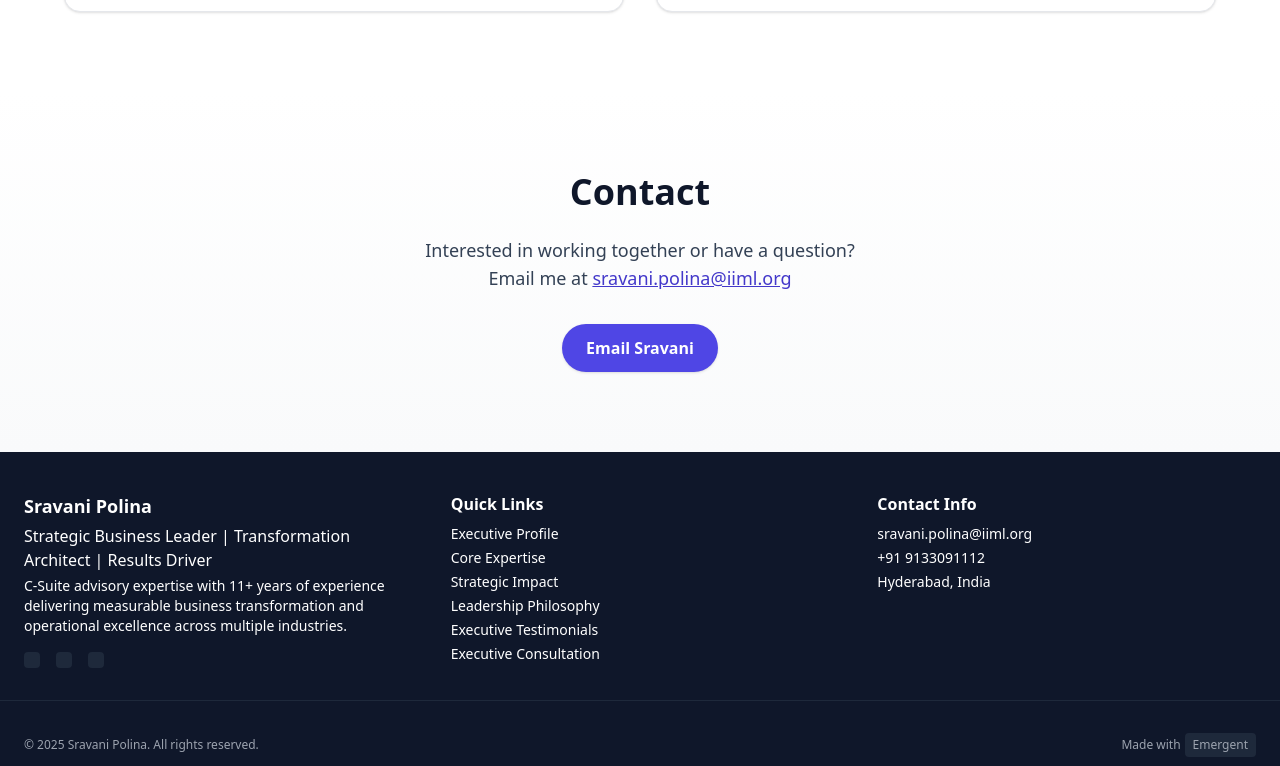
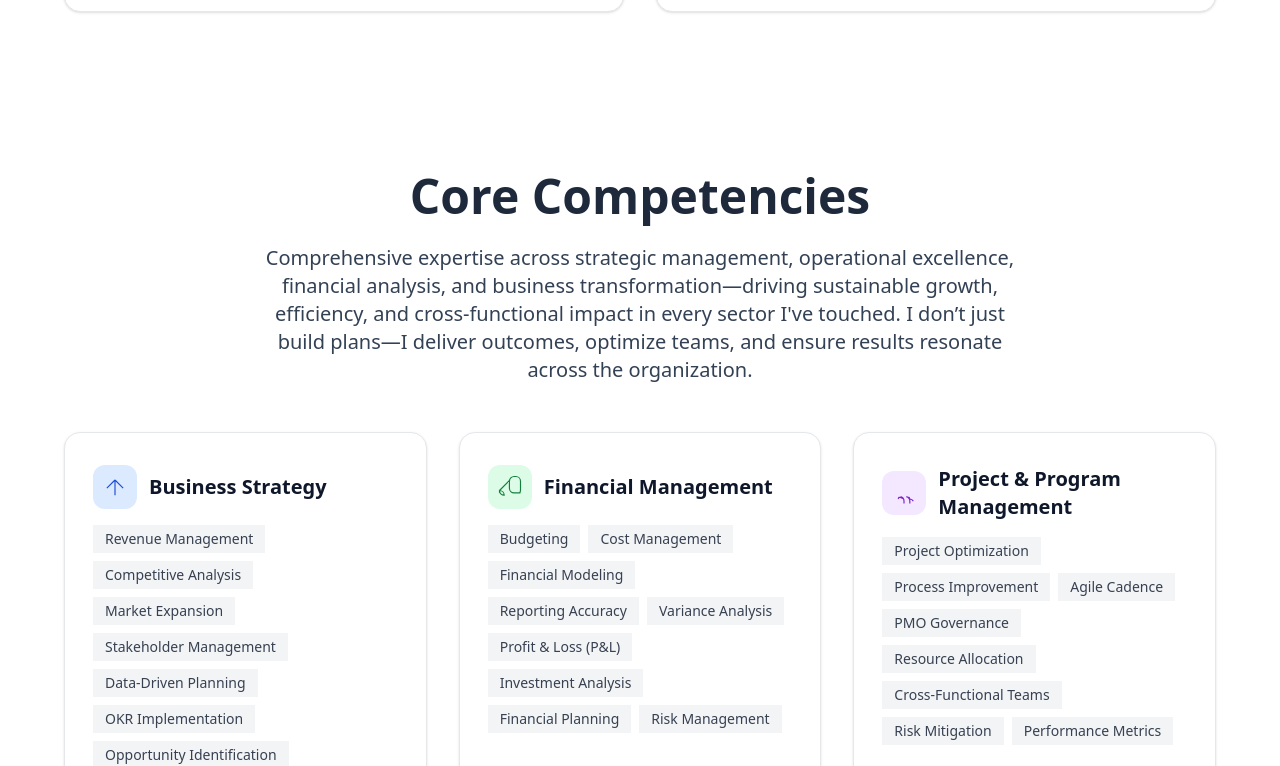
Before and after one commit to SravaniPolina/sravani-portfolio-frontend, a React (Create React App) app: page / in a window 1280 px wide. Shown: the part 1854-2620 px from the top of the page. Built offline with nearby package versions, Linux system fonts and the light colour scheme.

Commit message:
Add CoreCompetencies component to App

```diff
--- a/src/App.js
+++ b/src/App.js
@@ -7,6 +7,7 @@ import StatsCards from "./components/StatsCards";
 import Contact from "./components/Contact";
 import Footer from './components/Footer';
 import AboutMe from "./components/AboutMe";
+import CoreCompetencies from "./components/CoreCompetencies";
 
 
 function App() {
@@ -17,6 +18,7 @@ function App() {
         <Hero />
         <StatsCards />
         <AboutMe />
+        <CoreCompetencies />
         <Contact />
       </main>
       <Footer />
```
